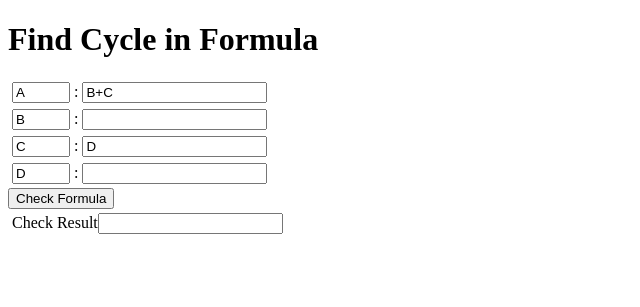
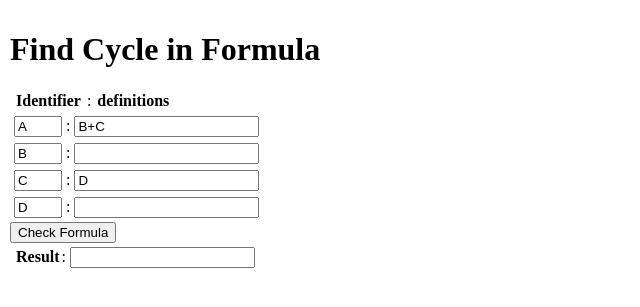
Before and after one commit to glaucopater/javascript, a PHP site: page / in a window 1280 px wide. Shown: the top 307 px of the page, without its empty margins (0-640 px from the left). Run offline with PHP 8.4, Linux system fonts and the light colour scheme.

Commit message:
Css and live demo

```diff
--- a/FindCycleInFormula/index.html
+++ b/FindCycleInFormula/index.html
@@ -8,21 +8,24 @@
   <meta name="googlebot" content="index, follow">
   <meta name="author" content="GP">
   <script src="findCycle.js" type="text/javascript"></script>
-      <link rel="stylesheet" href="style.css"/>
+  <link rel="stylesheet" href="style.css" />
 
   <title>Find Cycle in Formulas Ver 1.0</title>
 
   <body>
     <h1>Find Cycle in Formula</h1>
-<div><label></label><input type="text" class="identifier" value="A"/> :  <input type="text" class="definitions" value="B+C"/></div>
-<div><label></label><input type="text" class="identifier" value="B"/> :  <input type="text" class="definitions" value=""/></div>
-<div><label></label><input type="text" class="identifier" value="C"/> :  <input type="text" class="definitions" value="D"/></div>
-<div><label></label><input type="text" class="identifier" value="D"/> :  <input type="text" class="definitions" value=""/></div>
-
+    <div><label>Identifier</label>  : <label>definitions</label></div>
+    <div><input type="text" class="identifier" value="A" /> : <input type="text" class="definitions" value="B+C"
+      /></div>
+    <div><input type="text" class="identifier" value="B" /> : <input type="text" class="definitions" value="" /></div>
+    <div><input type="text" class="identifier" value="C" /> : <input type="text" class="definitions" value="D"
+      /></div>
+    <div><input type="text" class="identifier" value="D" /> : <input type="text" class="definitions" value="" /></div>
 
     <button onclick="main()">Check Formula</button>
 
-<div><label>Check Result</label><input type="text" id="checkResult" value=""/></div>
+    <div><label>Result</label>: <input type="text" id="checkResult" value="" /></div>
 
   </body>
+
 </html>
--- a/FindCycleInFormula/style.css
+++ b/FindCycleInFormula/style.css
@@ -1,3 +1,8 @@
+
+body
+{
+    padding: 2px;
+}
 div
 {
     margin: 2px;
@@ -6,6 +11,18 @@ div
 
 .identifier
 {
-    width:50px;
+    width:40px;
+}
 
+
+
+input[readonly]
+{
+    background-color:grey;
 }
+
+label
+{
+    font-weight: bold;
+     margin: 0 2px;
+}
```
Also changed, not shown: FindCycleInFormula/README.md. Lines whose indentation alone changed are shown as unchanged.
